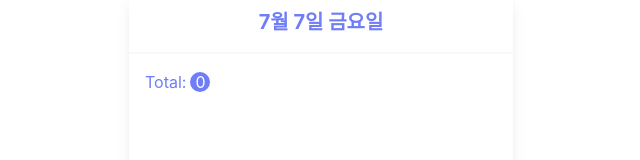
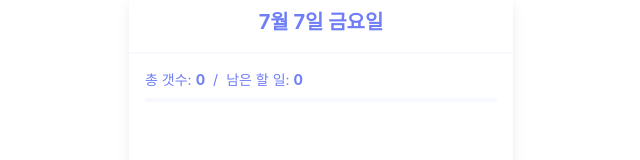
Before and after one commit to deepbm/to-do-list, a React (Create React App) app: page / in a window 1280 px wide. Shown: the part 141-301 px from the top of the page, without its empty margins (319-959 px from the left). Built offline with nearby package versions, Linux system fonts and the light colour scheme; the HTML template or start-up script is replaced by a standard one.

Commit message:
Add: status bar

```diff
--- a/src/components/ToDoList.jsx
+++ b/src/components/ToDoList.jsx
@@ -5,6 +5,8 @@ import AddForm from './AddForm';
 export default function ToDoList() {
   const [todos, setTodos] = useState(readTodosFromLocalstorage);
   const [total, setTotal] = useState(0);
+  const [completed, setCompleted] = useState(0);
+  const [bar, setBar] = useState(0);
   const handleAdd = todo => {
     setTodos(prev => [...prev, todo]);
   };
@@ -17,16 +19,29 @@ export default function ToDoList() {
 
   useEffect(() => {
     setTotal(todos.length);
+    setCompleted(todos.filter(todo => todo.status === 'active').length);
+
     localStorage.setItem('todos', JSON.stringify(todos));
   }, [todos]);
 
+  useEffect(() => {
+    setBar(((total - completed) / total) * 100);
+  }, [completed, total]);
+
   return (
     <section className='grow flex flex-col p-4'>
-      <div className='mb-2'>
-        <span className='mr-1 text-brand'>Total:</span>
-        <div className='inline-flex justify-center items-center w-5 h-5 bg-brand rounded-full'>
-          <p className='text-white text-center'>{total}</p>
-        </div>
+      <div className='mb-2 text-sm'>
+        <span className='mr-1 text-brand'>총 갯수:</span>
+        <span className='text-brand text-center font-bold'>{total}</span>
+        <span className='mx-2 text-brand'>/</span>
+        <span className='mr-1 text-brand'>남은 할 일:</span>
+        <span className='text-brand text-center font-bold'>{completed}</span>
+      </div>
+      <div className='w-full h-1 bg-lightBlue'>
+        <div
+          className='h-1 bg-brand transition-all ease-in-out duration-300'
+          style={{ width: `${bar}%` }}
+        ></div>
       </div>
       <ul className='grow'>
         {todos.length > 0 &&
```
